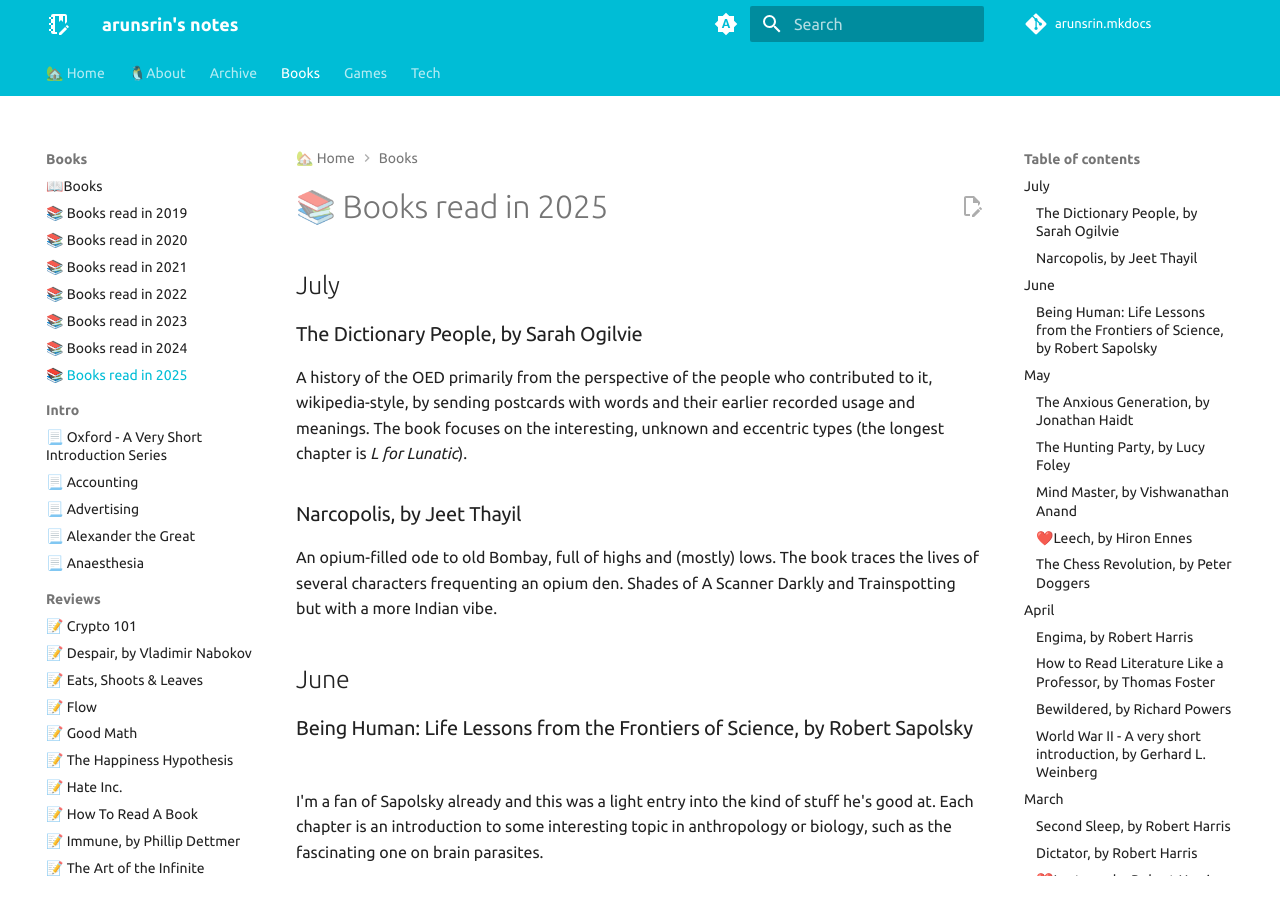
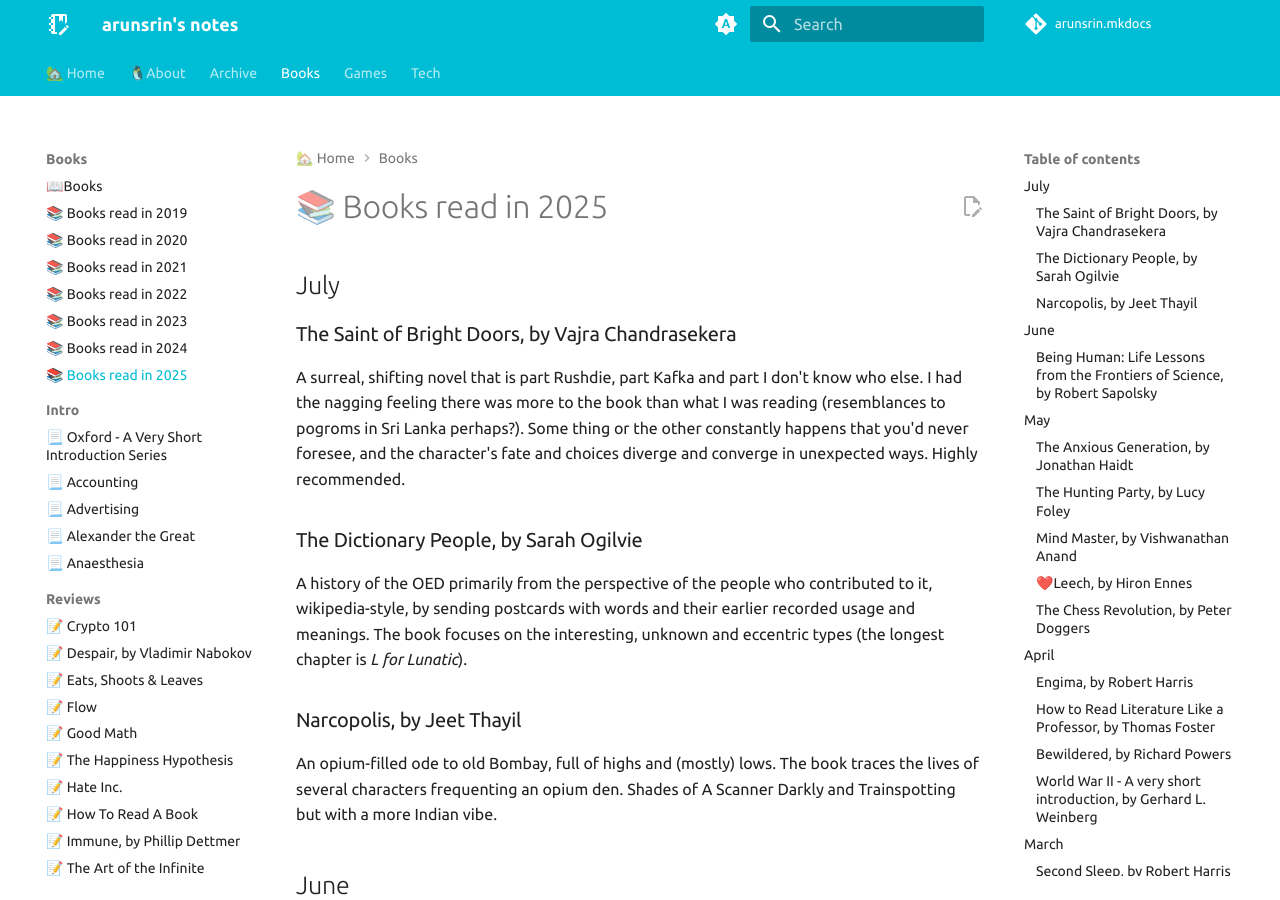
Before and after one commit to arunsrin/arunsrin.mkdocs, an MkDocs documentation site: the page built from home/books/2025.md, in a window 1280 px wide and 900 px high. Built offline with MkDocs 1.6.1 and Material for MkDocs 9.7.7, drawn with Linux system fonts in a browser that asks for light colours; comment, search, counter and statistics services are not loaded.

Commit message:
finished st of bright doors

```diff
--- a/home/books/2025.md
+++ b/home/books/2025.md
@@ -1,6 +1,14 @@
 # 📚 Books read in 2025
 
 ## July
+
+### The Saint of Bright Doors, by Vajra Chandrasekera
+
+A surreal, shifting novel that is part Rushdie, part Kafka and part I don't
+know who else. I had the nagging feeling there was more to the book than what I
+was reading (resemblances to pogroms in Sri Lanka perhaps?). Some thing or the
+other constantly happens that you'd never foresee, and the character's fate and
+choices diverge and converge in unexpected ways. Highly recommended.
 
 ### The Dictionary People, by Sarah Ogilvie
 
```
